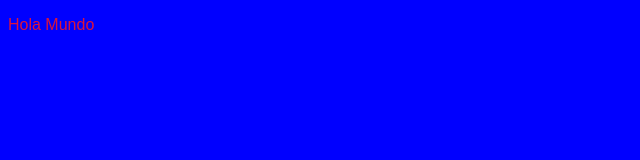
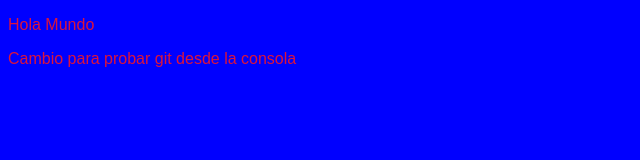
Before and after one commit to Chris-AM/pagina-web, a plain HTML site: page index.html in a window 1280 px wide. Shown: the whole page, without its empty margins (0-640 px from the left). Drawn offline with Linux system fonts and the light colour scheme.

Commit message:
Git desde consola
Cambio para ver cómo se agregan cambios desde la terminal cmd

```diff
--- a/index.html
+++ b/index.html
@@ -9,6 +9,7 @@
 <body>
     <div>
         <p>Hola Mundo</p>
+		<p>Cambio para probar git desde la consola</p>
     </div>
 </body>
 </html>
```
